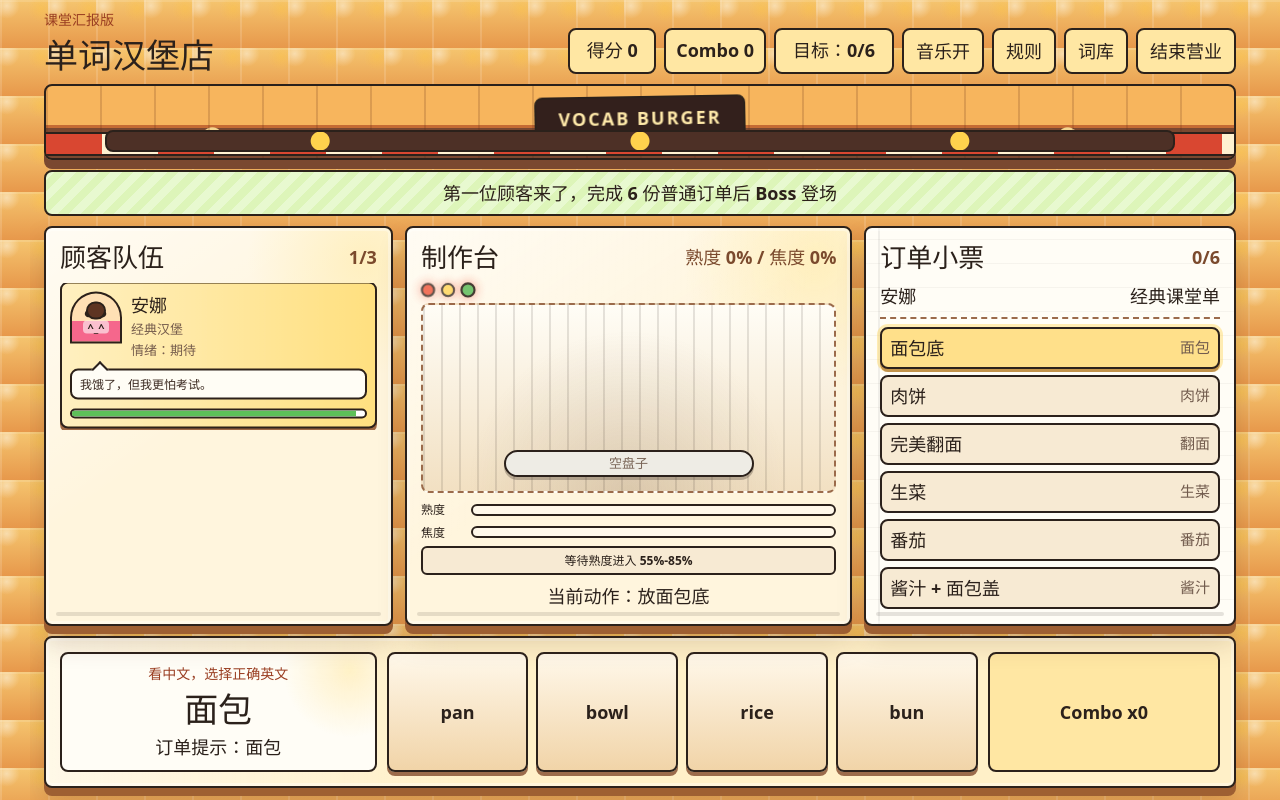
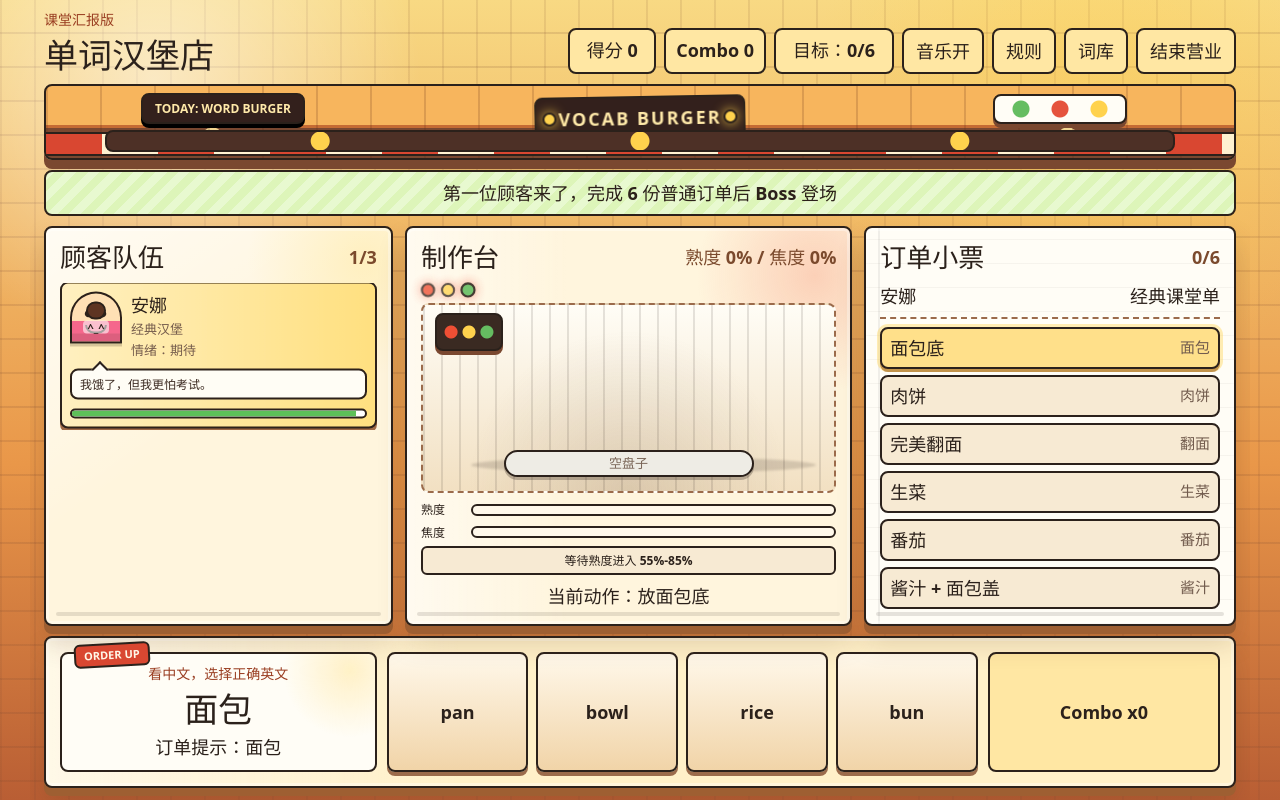
Before and after one commit to 3042535641/vocab-burger-game, a React (Vite) app: page / in a window 1280 px wide. Both pictures are taken after a click on the button "开始营业". Built offline with nearby package versions, Linux system fonts and the light colour scheme.

Commit message:
Boost game feel and arcade art

```diff
--- a/src/App.css
+++ b/src/App.css
@@ -7,6 +7,17 @@
   transition: transform 120ms ease;
 }
 
+.game-shell::before {
+  content: '';
+  position: fixed;
+  z-index: -1;
+  inset: 0;
+  background:
+    radial-gradient(circle at 8% 82%, rgba(101, 189, 97, 0.18), transparent 18%),
+    radial-gradient(circle at 92% 76%, rgba(69, 166, 214, 0.16), transparent 18%);
+  pointer-events: none;
+}
+
 .play-shell {
   display: grid;
   grid-template-rows: auto 76px auto minmax(0, 1fr) auto;
@@ -18,15 +29,15 @@
 }
 
 .game-shell.impact-correct {
-  animation: pop-correct 220ms ease;
+  animation: pop-correct 260ms ease;
 }
 
 .game-shell.impact-wrong {
-  animation: shake-wrong 280ms ease;
+  animation: shake-wrong 360ms ease;
 }
 
 .game-shell.impact-serve {
-  animation: serve-bounce 240ms ease;
+  animation: serve-bounce 280ms ease;
 }
 
 .game-shell.impact-victory {
@@ -51,6 +62,12 @@
     0 16px 28px rgba(83, 49, 24, 0.2);
 }
 
+.panel::selection,
+.panel *::selection {
+  color: #fff7e8;
+  background: #9a3e22;
+}
+
 .intro-panel {
   width: min(720px, 100%);
   padding: 42px;
@@ -58,8 +75,27 @@
 }
 
 .start-dashboard {
+  position: relative;
   width: min(1060px, 100%);
   padding: 28px;
+  overflow: hidden;
+}
+
+.start-dashboard::before {
+  content: 'OPEN';
+  position: absolute;
+  top: 18px;
+  right: 22px;
+  padding: 5px 12px;
+  border: 2px solid #2b211b;
+  border-radius: 8px;
+  color: #fff7e8;
+  background: #d94731;
+  box-shadow: 0 4px 0 #7a1f18;
+  font-size: 14px;
+  font-weight: 1000;
+  transform: rotate(5deg);
+  animation: open-sign 1.2s steps(2, jump-none) infinite;
 }
 
 .intro-hero {
@@ -125,6 +161,7 @@
 }
 
 .word-preview {
+  position: relative;
   margin: 16px 0 20px;
   padding: 14px;
   border: 2px solid #2b211b;
@@ -132,6 +169,19 @@
   background:
     linear-gradient(90deg, rgba(255, 255, 255, 0.6), transparent 38%),
     #fff0c8;
+}
+
+.word-preview::before {
+  content: '';
+  position: absolute;
+  top: -10px;
+  left: 18px;
+  width: 72px;
+  height: 18px;
+  border: 2px solid #2b211b;
+  border-radius: 999px;
+  background: repeating-linear-gradient(90deg, #d94731 0 14px, #fff2d0 14px 28px);
+  transform: rotate(-2deg);
 }
 
 .preview-grid {
@@ -152,6 +202,19 @@
     #fffdf6;
   box-shadow: 0 4px 0 #9b6b4b;
   text-align: left;
+  transform: rotate(-0.4deg);
+  transition:
+    transform 130ms ease,
+    filter 130ms ease;
+}
+
+.preview-card:nth-child(2n) {
+  transform: rotate(0.55deg);
+}
+
+.preview-card:hover {
+  filter: saturate(1.18);
+  transform: translateY(-2px) rotate(0deg);
 }
 
 .preview-card strong {
@@ -258,6 +321,42 @@
   pointer-events: none;
 }
 
+.hit-text {
+  position: fixed;
+  z-index: 16;
+  top: 45%;
+  left: 50%;
+  padding: 8px 18px;
+  border: 3px solid #2b211b;
+  border-radius: 8px;
+  color: #fff7e8;
+  background: #d94731;
+  box-shadow:
+    0 6px 0 #7a1f18,
+    0 0 0 6px rgba(255, 210, 77, 0.24);
+  font-size: clamp(28px, 5vw, 68px);
+  font-weight: 1000;
+  letter-spacing: 0;
+  text-shadow: 3px 3px 0 #2b211b;
+  transform: translate(-50%, -50%) rotate(-4deg);
+  animation: hit-text-pop 520ms ease both;
+  pointer-events: none;
+}
+
+.hit-correct {
+  background: #45a657;
+  box-shadow:
+    0 6px 0 #236634,
+    0 0 0 6px rgba(117, 199, 96, 0.24);
+}
+
+.hit-serve {
+  background: #337bd9;
+  box-shadow:
+    0 6px 0 #1f4d89,
+    0 0 0 6px rgba(69, 166, 214, 0.24);
+}
+
 .eyebrow,
 .question-label {
   margin: 0;
@@ -364,6 +463,38 @@
     54px 100%,
     auto;
   box-shadow: 0 9px 0 #7a4830;
+}
+
+.shop-scene::before {
+  content: '';
+  position: absolute;
+  right: 9%;
+  bottom: 34px;
+  width: 130px;
+  height: 26px;
+  border: 2px solid #2b211b;
+  border-radius: 8px;
+  background:
+    radial-gradient(circle at 20% 50%, #65bd61 0 8px, transparent 9px),
+    radial-gradient(circle at 50% 50%, #e5533d 0 8px, transparent 9px),
+    radial-gradient(circle at 80% 50%, #ffd24d 0 8px, transparent 9px),
+    #fffdf6;
+  box-shadow: 0 4px 0 #7a4830;
+}
+
+.shop-scene::after {
+  content: 'TODAY: WORD BURGER';
+  position: absolute;
+  bottom: 34px;
+  left: 8%;
+  padding: 5px 12px;
+  border: 2px solid #2b211b;
+  border-radius: 8px;
+  color: #ffe9a9;
+  background: #33201c;
+  box-shadow: 0 4px 0 #000;
+  font-size: 12px;
+  font-weight: 1000;
 }
 
 .compact-scene {
@@ -394,6 +525,28 @@
   letter-spacing: 2px;
   transform: translateX(-50%) rotate(-1deg);
   animation: sign-glitch 1.4s steps(2, jump-none) infinite;
+}
+
+.shop-sign::before,
+.shop-sign::after {
+  content: '';
+  position: absolute;
+  top: 50%;
+  width: 10px;
+  height: 10px;
+  border: 2px solid #2b211b;
+  border-radius: 50%;
+  background: #ffd24d;
+  box-shadow: 0 0 12px rgba(255, 210, 77, 0.9);
+  transform: translateY(-50%);
+}
+
+.shop-sign::before {
+  left: 6px;
+}
+
+.shop-sign::after {
+  right: 6px;
 }
 
 .awning {
@@ -565,6 +718,37 @@
   font-size: 12px;
   font-weight: 900;
   overflow: hidden;
+  box-shadow:
+    inset 0 -8px 0 rgba(43, 33, 27, 0.12),
+    0 3px 0 rgba(43, 33, 27, 0.2);
+}
+
+.customer-avatar::after {
+  content: '';
+  position: absolute;
+  top: 31px;
+  left: 50%;
+  width: 18px;
+  height: 7px;
+  border: 2px solid #2b211b;
+  border-top: 0;
+  border-radius: 0 0 999px 999px;
+  transform: translateX(-50%);
+}
+
+.face-worried::after {
+  border-top: 2px solid #2b211b;
+  border-bottom: 0;
+  border-radius: 999px 999px 0 0;
+}
+
+.face-angry::after {
+  width: 20px;
+  height: 4px;
+  border-top: 2px solid #2b211b;
+  border-bottom: 0;
+  border-radius: 0;
+  transform: translateX(-50%) rotate(-6deg);
 }
 
 .face-text {
@@ -720,6 +904,10 @@
 .burger-station {
   display: flex;
   flex-direction: column;
+  background:
+    linear-gradient(90deg, rgba(255, 255, 255, 0.54), transparent 36%),
+    radial-gradient(circle at 92% 12%, rgba(239, 79, 52, 0.22), transparent 22%),
+    #fff5dd;
 }
 
 .grill-lights {
@@ -750,6 +938,7 @@
 
 .burger-stack {
   display: flex;
+  position: relative;
   flex: 1;
   flex-direction: column;
   justify-content: flex-end;
@@ -768,6 +957,35 @@
     auto;
 }
 
+.burger-stack::before {
+  content: '';
+  position: absolute;
+  top: 8px;
+  left: 12px;
+  width: 64px;
+  height: 34px;
+  border: 2px solid #2b211b;
+  border-radius: 8px;
+  background:
+    radial-gradient(circle at 22% 50%, #ef4f34 0 6px, transparent 7px),
+    radial-gradient(circle at 50% 50%, #ffd24d 0 6px, transparent 7px),
+    radial-gradient(circle at 78% 50%, #65bd61 0 6px, transparent 7px),
+    #3a2a22;
+  box-shadow: 0 4px 0 #7a4830;
+}
+
+.burger-stack::after {
+  content: '';
+  position: absolute;
+  right: 18px;
+  bottom: 18px;
+  width: 84%;
+  height: 16px;
+  border-radius: 50%;
+  background: rgba(43, 33, 27, 0.16);
+  filter: blur(1px);
+}
+
 .cook-meters {
   display: grid;
   gap: 5px;
@@ -829,6 +1047,8 @@
   font-size: 13px;
   font-weight: 900;
   box-shadow: 0 3px 0 rgba(43, 33, 27, 0.28);
+  position: relative;
+  z-index: 1;
 }
 
 .empty-plate {
@@ -845,6 +1065,8 @@
     radial-gradient(circle at 54% 28%, #fff3b1 0 3px, transparent 4px),
     radial-gradient(circle at 76% 42%, #fff3b1 0 3px, transparent 4px),
     linear-gradient(#f2bd63, #d88d38);
+  color: #5c341f;
+  text-shadow: 0 1px 0 rgba(255, 255, 255, 0.42);
 }
 
 .top-bun {
@@ -860,6 +1082,7 @@
     ),
     #85452b;
   color: #fff7e8;
+  animation: patty-sizzle 920ms ease-in-out infinite;
 }
 
 .patty.toasty {
@@ -879,6 +1102,7 @@
       transparent 7px 16px
     ),
     #72c959;
+  color: #224b20;
 }
 
 .tomato {
@@ -891,7 +1115,13 @@
 
 .sauce {
   min-height: 22px;
-  background: #f2c84b;
+  background:
+    repeating-linear-gradient(
+      90deg,
+      rgba(255, 255, 255, 0.32) 0 10px,
+      transparent 10px 22px
+    ),
+    #f2c84b;
 }
 
 .current-step {
@@ -969,6 +1199,7 @@
 }
 
 .question-card {
+  position: relative;
   display: grid;
   align-content: center;
   padding: 10px 12px;
@@ -978,6 +1209,21 @@
     radial-gradient(circle at 92% 14%, rgba(255, 210, 77, 0.28), transparent 22%),
     #fffdf6;
   text-align: center;
+}
+
+.question-card::before {
+  content: 'ORDER UP';
+  position: absolute;
+  top: -11px;
+  left: 12px;
+  padding: 2px 8px;
+  border: 2px solid #2b211b;
+  border-radius: 6px;
+  color: #fff7e8;
+  background: #d94731;
+  font-size: 11px;
+  font-weight: 1000;
+  transform: rotate(-3deg);
 }
 
 .question-card h2 {
@@ -1037,14 +1283,17 @@
 
 .feedback.correct {
   background: #dff4bf;
+  animation: feedback-pop 500ms ease;
 }
 
 .feedback.wrong {
   background: #ffd0c7;
+  animation: feedback-warning 420ms steps(2, jump-none);
 }
 
 .feedback.info {
   background: #d9eff8;
+  animation: feedback-pop 500ms ease;
 }
 
 .manager-shell {
@@ -1267,7 +1516,8 @@
     transform: translateY(0);
   }
   45% {
-    transform: translateY(-7px);
+    filter: saturate(1.24);
+    transform: translateY(-9px) scale(1.006);
   }
 }
 
@@ -1302,6 +1552,25 @@
   }
 }
 
+@keyframes hit-text-pop {
+  0% {
+    opacity: 0;
+    transform: translate(-50%, -50%) scale(0.55) rotate(-10deg);
+  }
+  22% {
+    opacity: 1;
+    transform: translate(-50%, -50%) scale(1.12) rotate(3deg);
+  }
+  70% {
+    opacity: 1;
+    transform: translate(-50%, -58%) scale(1) rotate(-4deg);
+  }
+  100% {
+    opacity: 0;
+    transform: translate(-50%, -72%) scale(0.94) rotate(-8deg);
+  }
+}
+
 @keyframes angry-face {
   0%,
   100% {
@@ -1319,6 +1588,18 @@
   }
   50% {
     transform: rotate(2deg) translateY(-4px);
+  }
+}
+
+@keyframes open-sign {
+  0%,
+  100% {
+    filter: saturate(1);
+    transform: rotate(5deg) scale(1);
+  }
+  50% {
+    filter: saturate(1.45);
+    transform: rotate(2deg) scale(1.04);
   }
 }
 
@@ -1337,6 +1618,42 @@
   }
 }
 
+@keyframes patty-sizzle {
+  0%,
+  100% {
+    filter: brightness(1);
+    transform: translateY(0);
+  }
+  50% {
+    filter: brightness(1.12) saturate(1.14);
+    transform: translateY(-1px);
+  }
+}
+
+@keyframes feedback-pop {
+  0% {
+    transform: scale(0.96) rotate(-1deg);
+  }
+  65% {
+    transform: scale(1.04) rotate(1deg);
+  }
+  100% {
+    transform: scale(1) rotate(0);
+  }
+}
+
+@keyframes feedback-warning {
+  0%,
+  100% {
+    filter: saturate(1);
+    transform: translateX(0);
+  }
+  50% {
+    filter: saturate(1.45);
+    transform: translateX(3px);
+  }
+}
+
 @keyframes banner-pulse {
   0%,
   100% {
--- a/src/App.tsx
+++ b/src/App.tsx
@@ -289,6 +289,7 @@ function App() {
   const [showTutorial, setShowTutorial] = useState(false)
   const [finalizedRound, setFinalizedRound] = useState(false)
   const [victoryLine, setVictoryLine] = useState('')
+  const [impactText, setImpactText] = useState('')
   const [impact, setImpact] = useState<
     'correct' | 'wrong' | 'serve' | 'victory' | null
   >(null)
@@ -470,10 +471,17 @@ function App() {
     view,
   ])
 
-  const triggerImpact = (kind: 'correct' | 'wrong' | 'serve' | 'victory') => {
+  const triggerImpact = (
+    kind: 'correct' | 'wrong' | 'serve' | 'victory',
+    text = '',
+  ) => {
     setImpact(kind)
+    setImpactText(text)
     window.setTimeout(
-      () => setImpact(null),
+      () => {
+        setImpact(null)
+        setImpactText('')
+      },
       kind === 'victory' ? 1400 : kind === 'wrong' ? 360 : 260,
     )
   }
@@ -580,15 +588,15 @@ function App() {
         ? `Perfect Burger！额外加 ${perfectBonus} 分`
         : `汉堡完成，获得 ${gainedScore} 分`,
     })
-    gameAudio.playServe()
-    triggerImpact('serve')
+    gameAudio.playServe(perfectBonus > 0)
+    triggerImpact('serve', perfectBonus ? 'PERFECT!' : '出餐！')
 
     if (customer.isBoss) {
       const line = pickLine(bossVictoryLines, score + nextCombo)
       setBossDefeated(true)
       setVictoryLine(line)
       setBanner(line)
-      triggerImpact('victory')
+      triggerImpact('victory', 'Boss 破防！')
       window.setTimeout(() => {
         gameAudio.stopMusic()
         setGameStatus('ended')
@@ -659,8 +667,8 @@ function App() {
             : '答对了，动作完成！',
       })
       setBanner(nextCombo >= 5 ? '锦旗进度达成！继续连对！' : '继续制作下一步')
-      gameAudio.playCorrect()
-      triggerImpact('correct')
+      gameAudio.playCorrect(nextCombo)
+      triggerImpact('correct', nextCombo >= 3 ? `Combo x${nextCombo}` : 'HIT!')
       return
     }
 
@@ -696,8 +704,8 @@ function App() {
     setBanner(
       activeCustomer.isBoss ? 'Boss：这都能错？再快点！' : '顾客更着急了',
     )
-    gameAudio.playWrong()
-    triggerImpact('wrong')
+    gameAudio.playWrong(activeCustomer.isBoss)
+    triggerImpact('wrong', activeCustomer.isBoss ? 'Boss 暴击！' : 'MISS!')
   }
 
   const toggleMusic = () => {
@@ -868,6 +876,9 @@ function App() {
   return (
     <main className={`game-shell play-shell ${impact ? `impact-${impact}` : ''}`}>
       {impact === 'victory' && <div className="victory-flash">Boss 破防！</div>}
+      {impactText && impact !== 'victory' && (
+        <div className={`hit-text hit-${impact}`}>{impactText}</div>
+      )}
       <header className="game-header">
         <div className="title-lockup">
           <p className="eyebrow">课堂汇报版</p>
--- a/src/index.css
+++ b/src/index.css
@@ -17,12 +17,25 @@ body {
   min-height: 100svh;
   margin: 0;
   background:
-    radial-gradient(circle at 14% 12%, rgba(255, 255, 255, 0.45), transparent 22%),
-    radial-gradient(circle at 86% 18%, rgba(255, 196, 58, 0.35), transparent 24%),
-    linear-gradient(rgba(255, 255, 255, 0.14) 2px, transparent 2px),
-    linear-gradient(90deg, rgba(255, 255, 255, 0.14) 2px, transparent 2px),
-    linear-gradient(180deg, #f5c56f 0%, #e7984b 100%);
-  background-size: 48px 48px;
+    radial-gradient(circle at 12% 10%, rgba(255, 255, 255, 0.55), transparent 20%),
+    radial-gradient(circle at 85% 14%, rgba(255, 210, 77, 0.42), transparent 22%),
+    repeating-linear-gradient(
+      0deg,
+      rgba(122, 72, 48, 0.16) 0 2px,
+      transparent 2px 34px
+    ),
+    repeating-linear-gradient(
+      90deg,
+      rgba(122, 72, 48, 0.12) 0 2px,
+      transparent 2px 34px
+    ),
+    linear-gradient(180deg, #f8d983 0%, #e99749 58%, #b95e34 100%);
+  background-size:
+    auto,
+    auto,
+    68px 68px,
+    68px 68px,
+    auto;
 }
 
 button {
```
Also changed, not shown: src/utils/audio.ts (+23 -10 lines).
